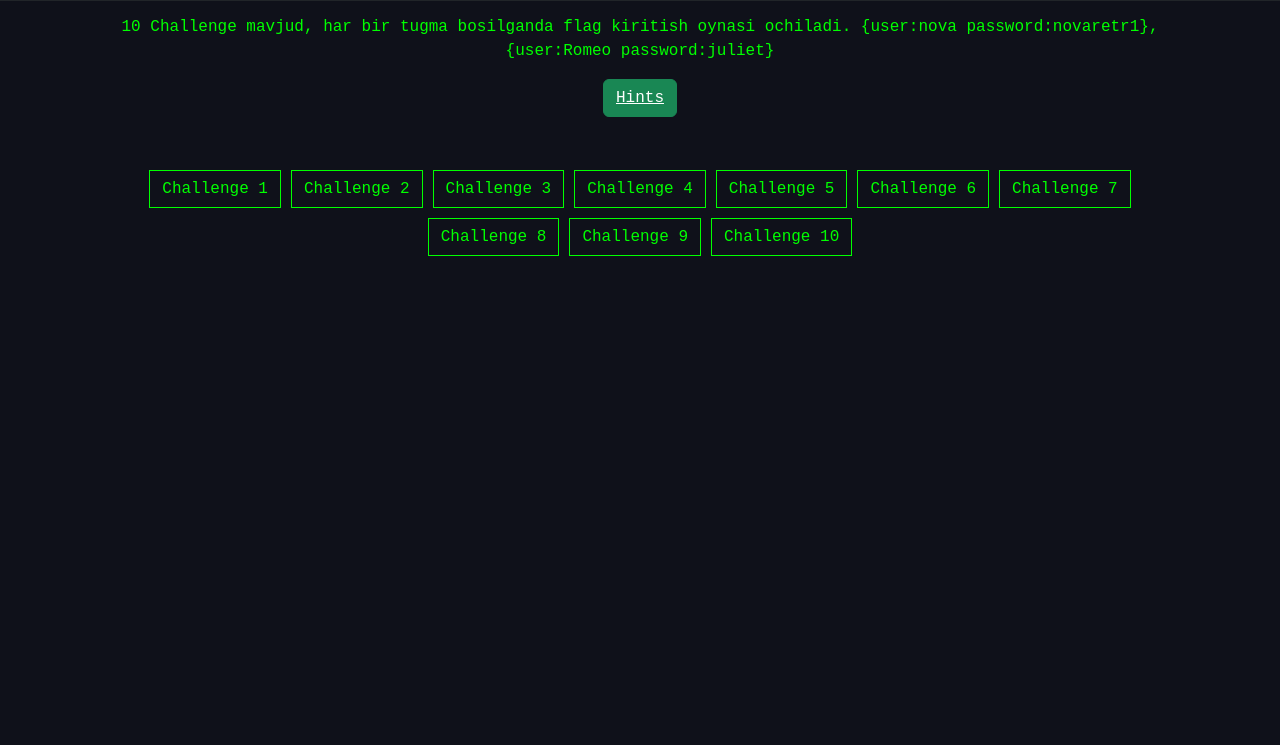
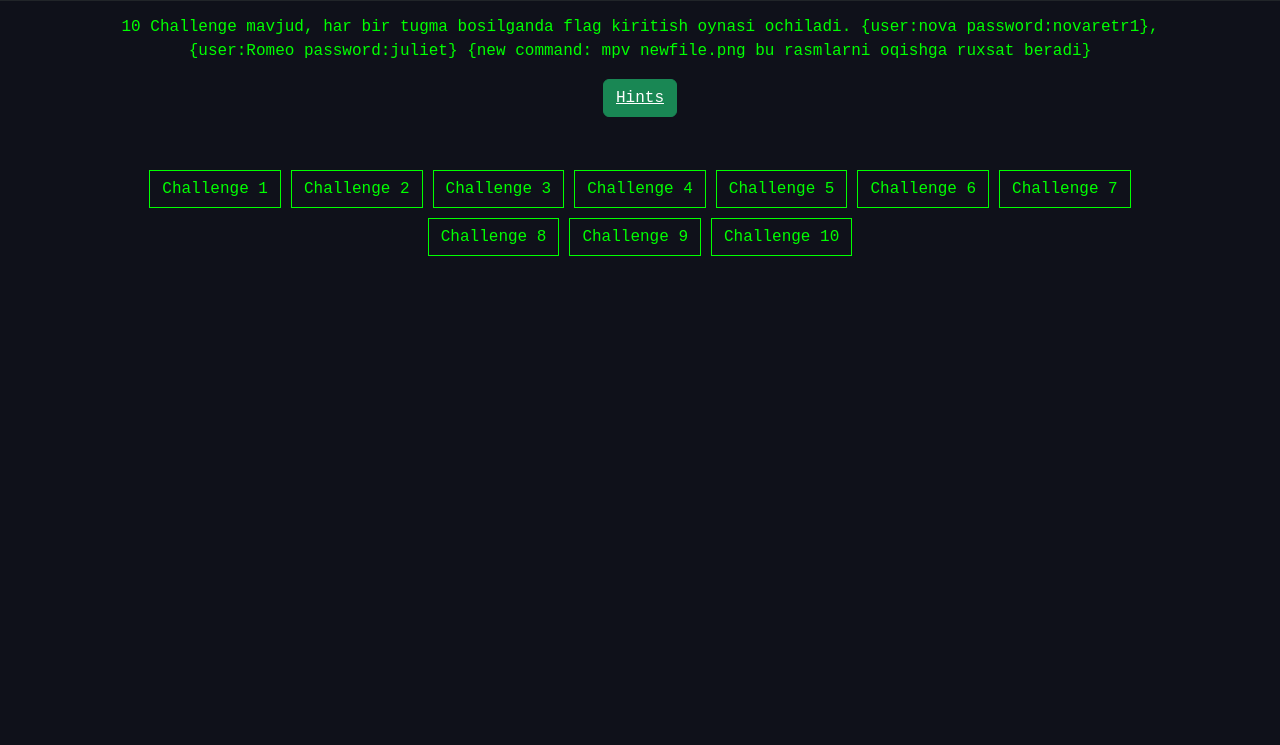
Before and after one commit to SardorShoakbarov/FlagPortal, a plain HTML site: page index.html in a window 1280 px wide. Shown: the part 55-800 px from the top of the page. Drawn offline with nearby package versions, Linux system fonts and the light colour scheme.

Commit message:
Update index.html

```diff
--- a/index.html
+++ b/index.html
@@ -19,7 +19,9 @@
   </nav>
 
   <div class="container text-center">
-    <p>10 Challenge mavjud, har bir tugma bosilganda flag kiritish oynasi ochiladi. {user:nova password:novaretr1}, {user:Romeo password:juliet} </p>
+    <p>10 Challenge mavjud, har bir tugma bosilganda flag kiritish oynasi ochiladi. {user:nova password:novaretr1}, {user:Romeo password:juliet}
+   {new command: mpv newfile.png bu rasmlarni oqishga ruxsat beradi}
+    </p>
 <button class="btn btn-success mb-5"><a class="text-white" href="./index1.html">Hints</a>
 </button>
     <div id="buttons" class="d-flex flex-wrap justify-content-center"></div>
```
